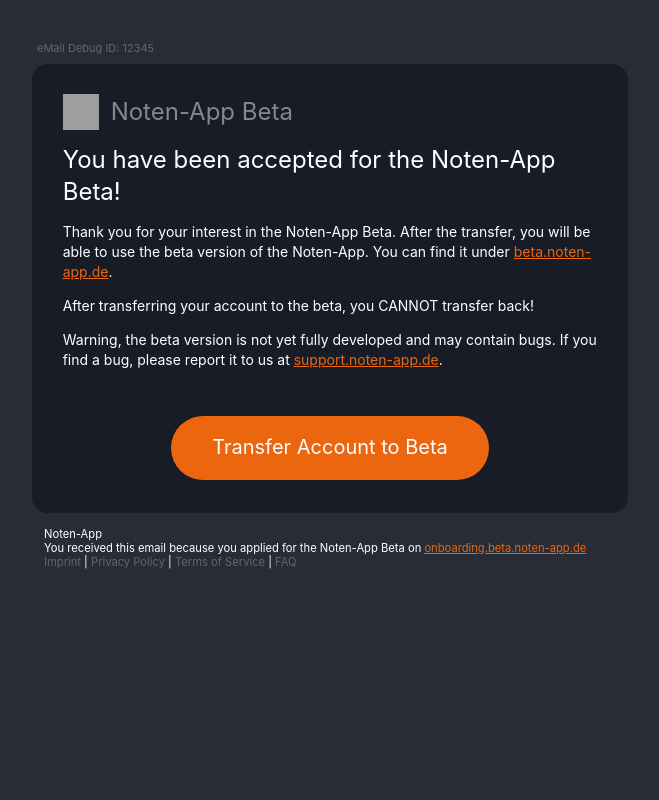
After one commit to noten-app/beta-onboarding, a PHP site: page /mails/apply.html in a window 1280 px wide. The commit adds this page. Shown: the whole page, without its empty margins (310-969 px from the left). Run offline with PHP 8.4, Linux system fonts and the light colour scheme; grey boxes are pictures that could not be loaded.

Commit message:
Add mail-sender

```diff
--- /dev/null
+++ b/mails/apply.html
@@ -0,0 +1,179 @@
+<!DOCTYPE html PUBLIC "-//W3C//DTD HTML 4.01 Transitional//EN">
+<html lang="de">
+  <head>
+    <meta http-equiv=Content-Type content=text/html; charset=utf-8>
+    <title></title>
+    <meta name="viewport" content="width=device-width, initial-scale=1" />
+  </head>
+  <body
+    style="
+      font-size: 100%;
+      margin: 0;
+      padding: 0;
+      background-color: #282c36;
+      font-family: Inter, Arial, sans-serif;
+      font-size: 14px;
+      color: #fff;
+      line-height: 1.42;
+    "
+  >
+    <div>
+      <table
+        style="
+          max-width: 600px;
+          margin: auto;
+          padding: 0;
+          font: inherit;
+          border: 0;
+          margin-top: 34px;
+        "
+      >
+        <tr
+          style="
+            text-align: left end;
+            background-color: #282c36;
+            font-size: 11px;
+            color: #666;
+          "
+        >
+          <td style="padding: 5px">eMail Debug ID: 12345</td>
+        </tr>
+        <tr>
+          <td
+            height="100%"
+            style="background-color: #181c26; border-radius: 1rem"
+          >
+            <div>
+              <img
+                src="https://assets.noten-app.de/images/logo/android-chrome-36x36.png"
+                style="
+                  vertical-align: bottom;
+                  width: 36px;
+                  height: 36px;
+                  padding-left: 5%;
+                  padding-top: 5%;
+                "
+              />
+              <span
+                style="
+                  font-size: 24px;
+                  line-height: 36px;
+                  color: #878787;
+                  margin-left: 0.5rem;
+                "
+              >
+                Noten-App Beta
+              </span>
+            </div>
+            <p style="padding-bottom: 10px; padding: 0 5%">
+              <span style="font-size: 1.5rem; line-height: 2rem; color: #fff"
+                >You have been accepted for the Noten-App Beta!</span
+              >
+            </p>
+            <div>
+              <div style="padding: 0 5%; color: #fff">
+                <p>
+                  Thank you for your interest in the Noten-App Beta. After the
+                  transfer, you will be able to use the beta version of the
+                  Noten-App. You can find it under
+                  <a style="color: #eb660e" href="https://beta.noten-app.de"
+                    >beta.noten-app.de</a
+                  >.
+                </p>
+                <p>
+                  After transferring your account to the beta, you CANNOT
+                  transfer back!
+                </p>
+                <p>
+                  Warning, the beta version is not yet fully developed and may
+                  contain bugs. If you find a bug, please report it to us at
+                  <a style="color: #eb660e" href="https://support.noten-app.de"
+                    >support.noten-app.de</a
+                  >.
+                </p>
+              </div>
+              <div style="padding: 30px 5%">
+                <table
+                  width="100%"
+                  style="
+                    min-width: 100%;
+                    font: inherit;
+                    color: #5f6368;
+                    border: 0;
+                  "
+                >
+                  <tr style="margin-bottom: 2rem">
+                    <td style="padding: 0 20%">
+                      <div
+                        style="
+                          min-height: 4rem;
+                          background-color: #eb660e;
+                          border-radius: 3rem;
+                          text-align: center;
+                          display: grid;
+                          place-content: center;
+                          font-size: 1.25rem;
+                        "
+                      >
+                        <a
+                          href="https://onboarding.beta.noten-app.de/onboard/?token=TRANSFERLINK"
+                          style="text-decoration: none; color: #ffffff"
+                          >Transfer Account to Beta</a
+                        >
+                      </div>
+                    </td>
+                  </tr>
+                </table>
+              </div>
+            </div>
+          </td>
+        </tr>
+        <tr style="background-color: #282c36">
+          <td>
+            <table
+              width="100%"
+              style="font-size: 0.7rem; margin: 0.5rem; border: 0"
+            >
+              <tr>
+                <td>
+                  Noten-App <br />
+                  You received this email because you applied for the Noten-App
+                  Beta on
+                  <a
+                    href="https://onboarding.beta.noten-app.de"
+                    style="color: #eb660e"
+                    >onboarding.beta.noten-app.de</a
+                  >
+                  <br />
+                  <a
+                    href="https://noten-app.de/legal/impressum"
+                    style="color: #666; text-decoration: none"
+                    >Imprint</a
+                  >
+                  |
+                  <a
+                    href="https://noten-app.de/legal/datenschutz"
+                    style="color: #666; text-decoration: none"
+                    >Privacy Policy</a
+                  >
+                  |
+                  <a
+                    href="https://noten-app.de/agb"
+                    style="color: #666; text-decoration: none"
+                    >Terms of Service</a
+                  >
+                  |
+                  <a
+                    href="https://noten-app.de/faq"
+                    style="color: #666; text-decoration: none"
+                    >FAQ</a
+                  >
+                </td>
+              </tr>
+            </table>
+          </td>
+        </tr>
+      </table>
+    </div>
+  </body>
+</html>
```
Also changed, not shown: apply.php (+39 -0 lines), mails/apply.txt (added, +15 -0 lines).
